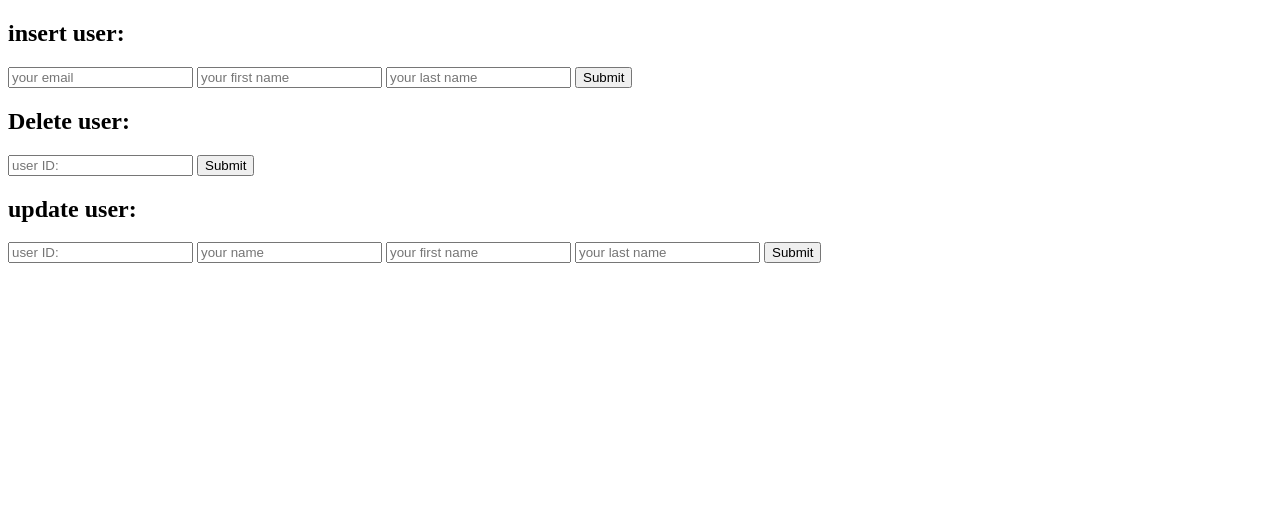
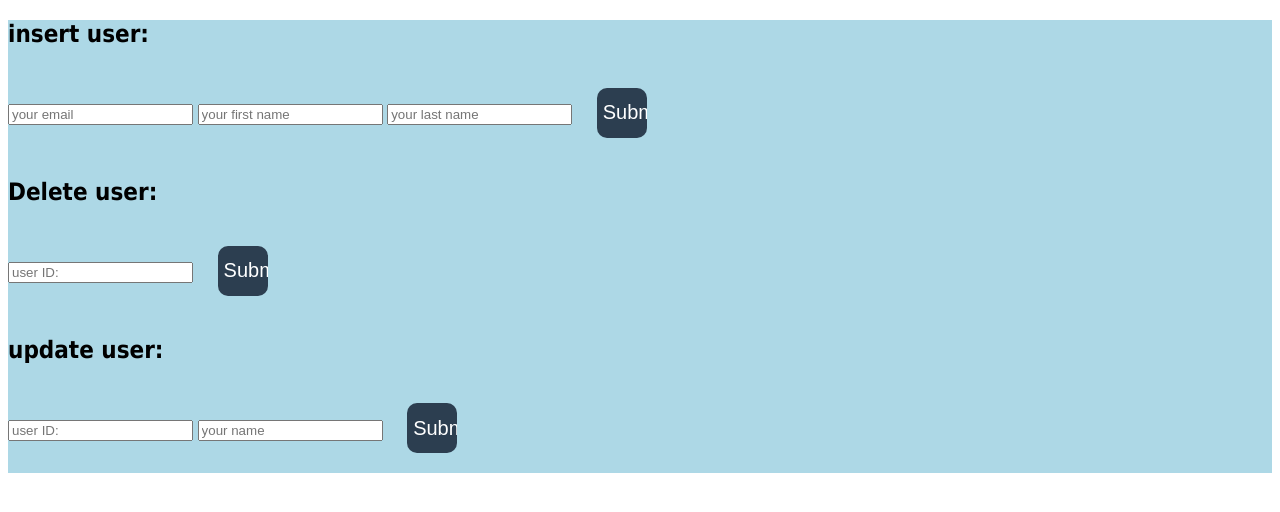
Before and after one commit to haranba/barak.haran, a Flask app: page /assignment10 in a window 1280 px wide. Shown: the top 512 px of the page. Run offline with Flask 2, Linux system fonts and the light colour scheme.

Commit message:
assignment10

```diff
--- a/flaskProject/app.py
+++ b/flaskProject/app.py
@@ -109,14 +109,14 @@ def interact_db(query, query_type: str):
 
 @app.route('/assignment10', methods=['GET', 'POST'])
 def assignment10():
-    return render_template('assignment10.html')
+    return render_template('InsertUpdateDelete.html')
 
 
 @app.route('/users', methods=['GET', 'POST'])
 def users():
     query = "select * from users"
     query_result = interact_db(query=query, query_type='fetch')
-    return render_template('users.html', users=query_result)
+    return render_template('assignment10.html', users=query_result)
 
 
 @app.route('/INSERT', methods=['GET', 'POST'])
@@ -134,18 +134,20 @@ def insert_user():
 
 @app.route('/DELETE', methods=['GET', 'POST'])
 def delete_user():
-    if request.method == 'POST':
+    if request.method == 'GET':
         id2 = request.args['id']
         query = "DELETE FROM users Where id='%s';" % id2
         interact_db(query=query, query_type='commit')
-        return redirect('/assignment10')
+        return redirect('/users')
+    return render_template('assignment10.html', req_method=request.method)
 
 
 @app.route('/UPDATE', methods=['GET', 'POST'])
 def update_user():
-    if request.method == 'POST':
-        firstname = request.args['firstname']
+    if request.method == 'GET':
+        email = request.form['email']
         id2 = request.args['id']
-        query = "UPDATE users SET age = %s WHERE ID= %s" % (firstname, id2)
+        query = "UPDATE users SET email = %s WHERE id= %s" % (email, id2)
         interact_db(query=query, query_type='commit')
-        return redirect('/assignment10')
+        return redirect('/users')
+    return render_template('assignment10.html', req_method=request.method)
--- /dev/null
+++ b/flaskProject/static/css/insertUpdateDelete.css
@@ -0,0 +1,34 @@
+
+.insertUpdateDelete {
+    font-family: Tahoma, sans-serif;
+    width: auto;
+    height: auto;
+    background-color: lightblue;
+}
+
+.h1 {
+    font-size: 70px;
+}
+
+.h2 {
+    font-size: 20px;
+}
+
+.h3 {
+    font-size: 10px;
+}
+
+.glow-on-hover {
+    font-size: 20px;
+    width: 50px;
+    height: 50px;
+    border: none;
+    outline: none;
+    color: #fff;
+    background: #2c3e50;
+    cursor: pointer;
+    position: relative;
+    z-index: 0;
+    margin: 20px 20px;
+    border-radius: 10px;
+}
--- /dev/null
+++ b/flaskProject/templates/InsertUpdateDelete.html
@@ -0,0 +1,36 @@
+<!DOCTYPE html>
+<html lang="en">
+<link rel="stylesheet" href="{{ url_for('static', filename='css/InsertUpdateDelete.css') }}">
+
+<article class="insertUpdateDelete">
+
+    <head>
+        <meta charset="UTF-8">
+        <title>Title</title>
+    </head>
+    <body>
+    <h2> insert user:</h2>
+    <form action="/INSERT" method="POST">
+        <label><input name="email" type="email" placeholder="your email"> </label>
+        <label><input name="firstname" type="text" placeholder="your first name"></label>
+        <label><input name="lastname" type="text" placeholder="your last name"> </label>
+        <input type="submit" class="glow-on-hover">
+    </form>
+
+    <h2> Delete user:</h2>
+    <form action="/DELETE" method="GET">
+        <label><input name="id" type="text" placeholder="user ID:"> </label>
+        <input type="submit" class="glow-on-hover">
+    </form>
+
+    <h2> update user:</h2>
+    <form action="/UPDATE" method="GET">
+
+        <label><input name="id" type="text" placeholder="user ID:"> </label>
+        <label><input name="email" type="email" placeholder="your name"> </label>
+        <input type="submit" class="glow-on-hover">
+    </form>
+
+    </body>
+</article>
+</html>
--- a/flaskProject/templates/assignment10.html
+++ b/flaskProject/templates/assignment10.html
@@ -1,34 +1,26 @@
 <!DOCTYPE html>
 <html lang="en">
-<head>
-    <meta charset="UTF-8">
-    <title>Title</title>
-</head>
-<body>
-<h2> insert user:</h2>
-{{ req_method }}
-<form action="/INSERT" method="POST">
-    <label><input name="email" type="email" placeholder="your email"> </label>
-    <label><input name="firstname" type="text" placeholder="your first name"></label>
-    <label><input name="lastname" type="text" placeholder="your last name"> </label>
-    <input type="submit">
-</form>
-
-<h2> Delete user:</h2>
-<form action="/DELETE" method="POST">
-    <label><input name="id" type="text" placeholder="user ID:"> </label>
-    <input type="submit">
-</form>
-
-<h2> update user:</h2>
-<form action="/UPDATE" method="POST">
-
-    <label><input name="id" type="text" placeholder="user ID:"> </label>
-    <label><input name="email" type="email" placeholder="your name"> </label>
-    <label><input name="firstname" type="text" placeholder="your first name"></label>
-    <label><input name="lastname" type="text" placeholder="your last name"> </label>
-    <input type="submit">
-</form>
-
-</body>
+<link rel="stylesheet" href="{{ url_for('static', filename='css/assignment10.css') }}">
+<article class="assignment10">
+    <head>
+        <meta charset="UTF-8">
+        <title>users</title>
+    </head>
+    <body>
+    <h1>users</h1>
+    <ul>
+        {% if users %}
+            {% for user in users %}
+                <li>
+                    {{ user.id }}: <b> {{ user.firstname }} {{ user.lastname }}</b> , {{ user.email }}
+                    <br>
+                </li>
+            {% endfor %}
+        {% endif %}
+    </ul>
+    <a href="/assignment10">
+        <button class="glow-on-hover" type="button">back</button>
+    </a>
+    </body>
+</article>
 </html>
--- a/flaskProject/templates/mainPage.html
+++ b/flaskProject/templates/mainPage.html
@@ -48,7 +48,7 @@
             <a href="/assignment9">
                 <button class="glow-on-hover">Search</button>
             </a>
-            <a href="/users">
+            <a href="/assignment10">
                 <button class="glow-on-hover">assignment10</button>
             </a>
         </div>
```
Also changed, not shown: flaskProject/static/css/assignment10.css (added, +17 -0 lines), flaskProject/pages/assignment10/assignment10.py (added).
